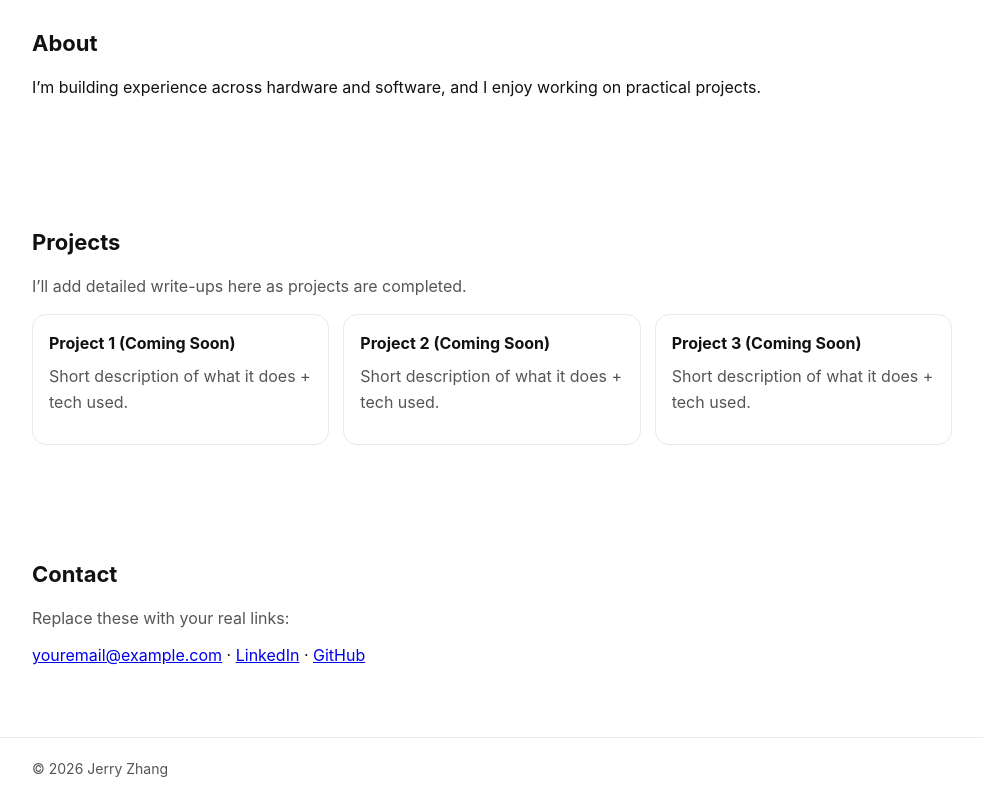
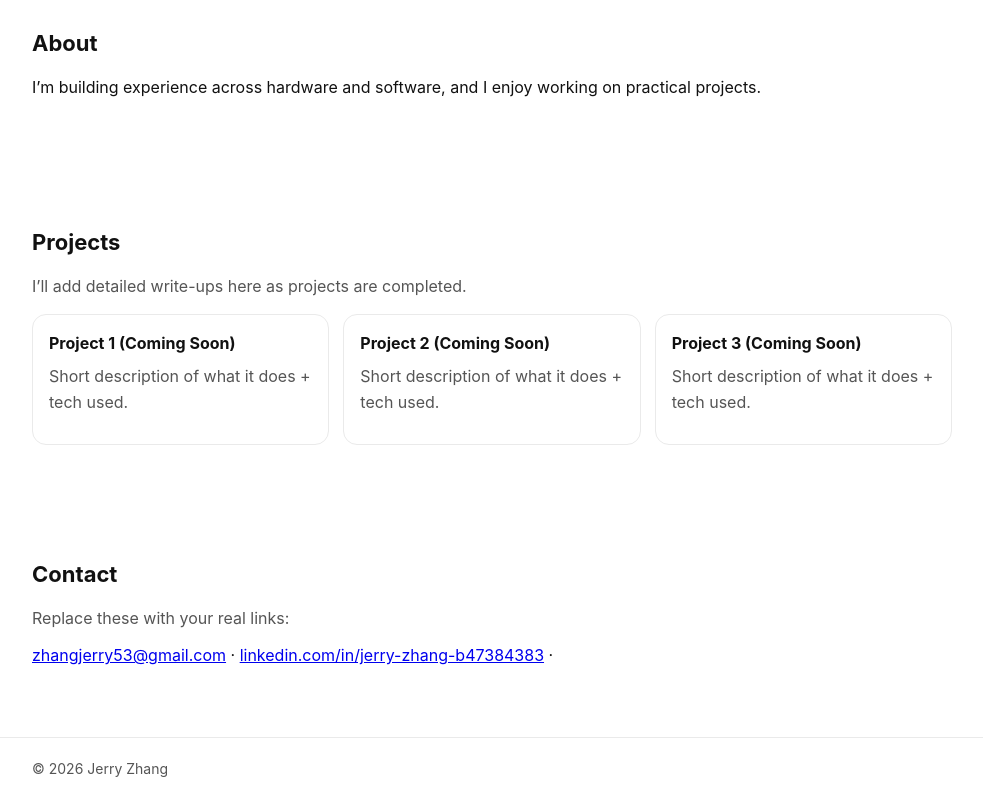
Before and after one commit to JerryZhang14/JerryZhang.PersonalWebsite, a plain HTML site: page index.html in a window 1280 px wide. Shown: the part 387-1187 px from the top of the page, without its empty margins (148-1131 px from the left). Drawn offline with Linux system fonts and the light colour scheme.

Commit message:
Update index.html

```diff
--- a/index.html
+++ b/index.html
@@ -172,9 +172,8 @@
         <h2>Contact</h2>
         <p class="muted">Replace these with your real links:</p>
         <p>
-          <a href="mailto:youremail@example.com">youremail@example.com</a> ·
-          <a href="#" target="_blank" rel="noopener">LinkedIn</a> ·
-          <a href="#" target="_blank" rel="noopener">GitHub</a>
+          <a href="mailto:youremail@example.com">zhangjerry53@gmail.com</a> ·
+          <a href="#" target="_blank" rel="noopener">linkedin.com/in/jerry-zhang-b47384383</a> ·
         </p>
       </div>
     </section>
```
